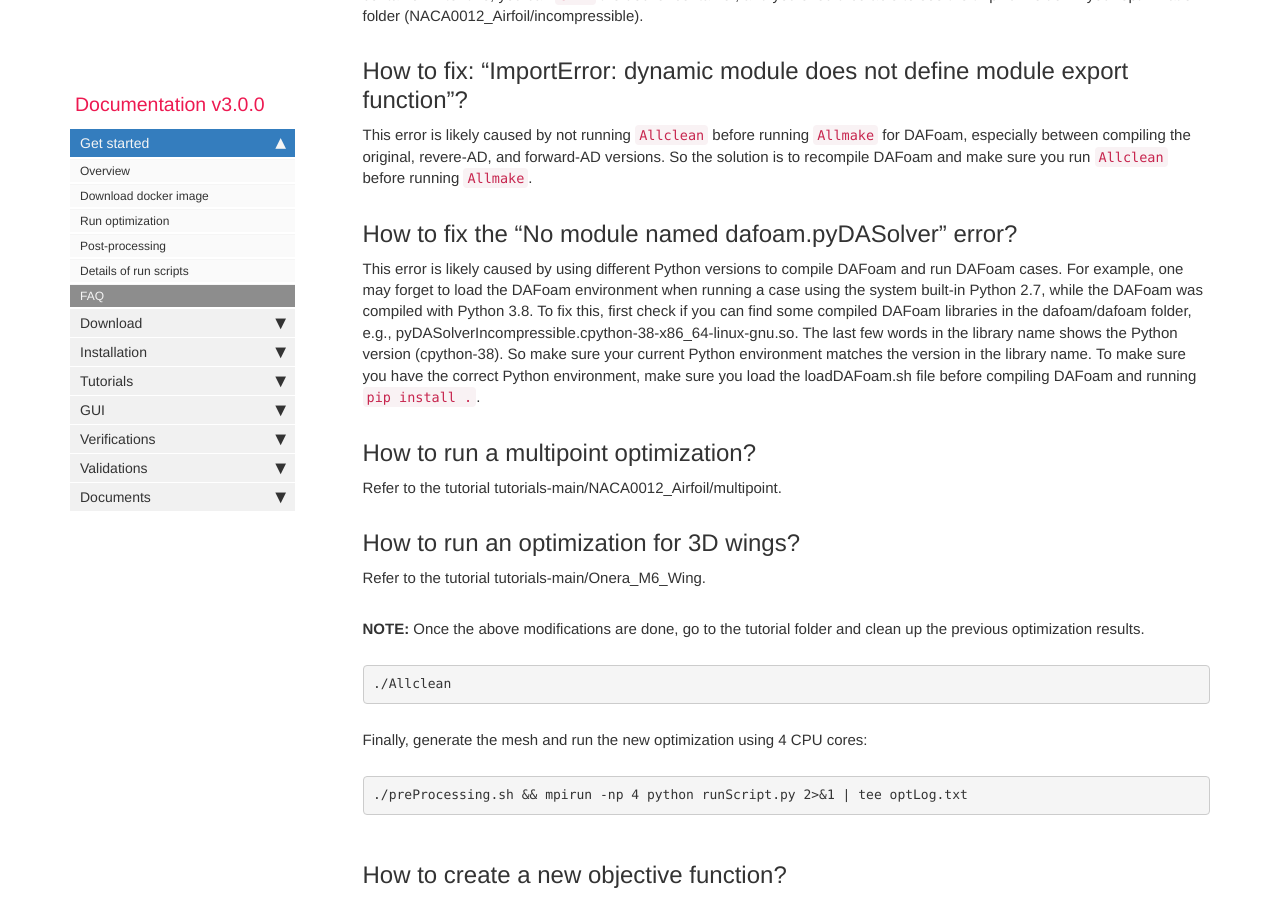
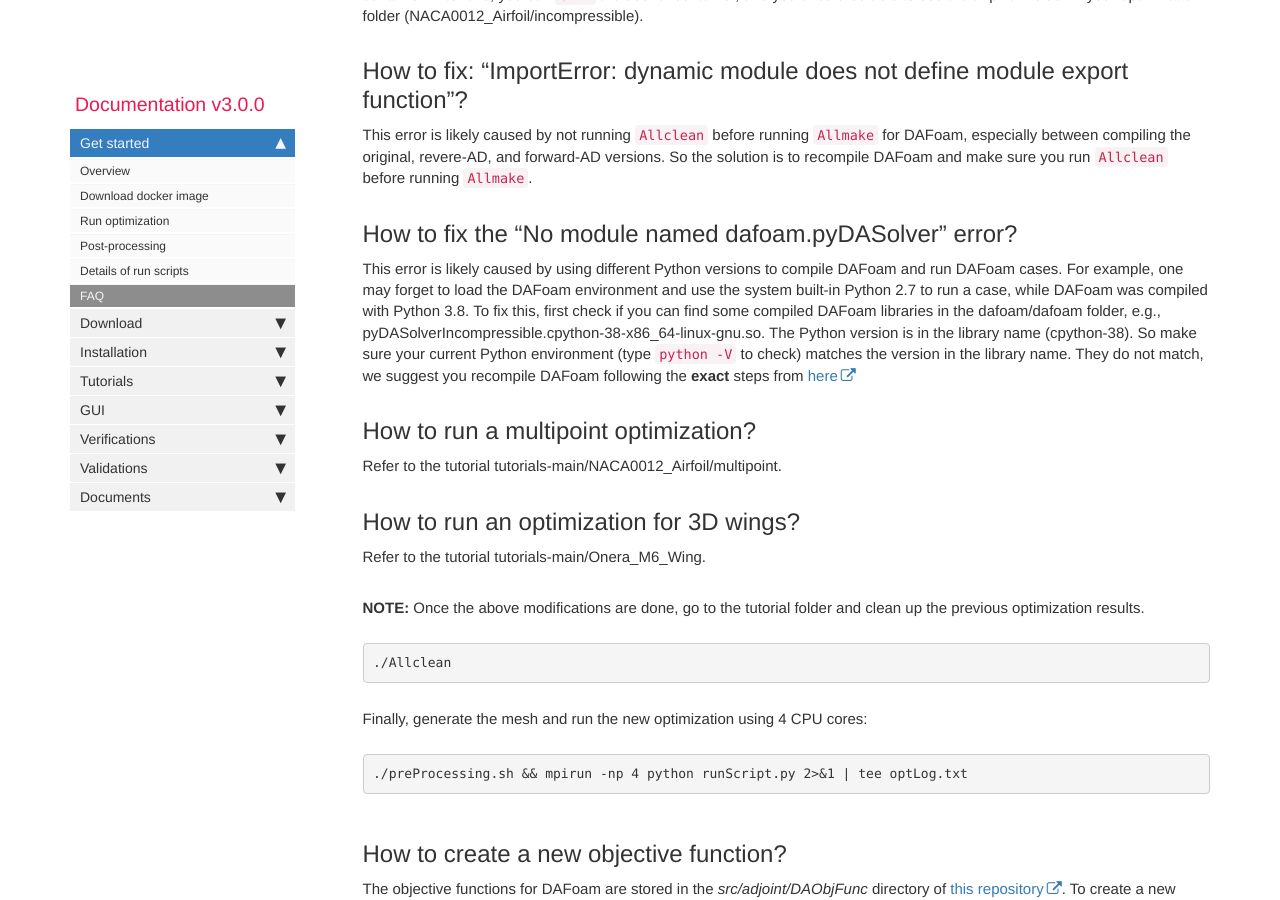
Before and after one commit to DAFoam/DAFoam.github.io, a Jekyll site: the page built from pages/mydoc/mydoc_get_started_faq.md, in a window 1280 px wide and 900 px high, scrolled down 5320 px. Built offline with Jekyll 4.4.1, drawn with Linux system fonts in a browser that asks for light colours; comment, search, counter and statistics services are not loaded.

Commit message:
content update

```diff
--- a/pages/mydoc/mydoc_get_started_faq.md
+++ b/pages/mydoc/mydoc_get_started_faq.md
@@ -143,7 +143,7 @@ This error is likely caused by not running `Allclean` before running `Allmake` f
 
 ## How to fix the "No module named dafoam.pyDASolver" error?
 
-This error is likely caused by using different Python versions to compile DAFoam and run DAFoam cases. For example, one may forget to load the DAFoam environment when running a case using the system built-in Python 2.7, while the DAFoam was compiled with Python 3.8. To fix this, first check if you can find some compiled DAFoam libraries in the dafoam/dafoam folder, e.g., pyDASolverIncompressible.cpython-38-x86_64-linux-gnu.so. The last few words in the library name shows the Python version (cpython-38). So make sure your current Python environment matches the version in the library name. To make sure you have the correct Python environment, make sure you load the loadDAFoam.sh file before compiling DAFoam and running `pip install .`.
+This error is likely caused by using different Python versions to compile DAFoam and run DAFoam cases. For example, one may forget to load the DAFoam environment and use the system built-in Python 2.7 to run a case, while DAFoam was compiled with Python 3.8. To fix this, first check if you can find some compiled DAFoam libraries in the dafoam/dafoam folder, e.g., pyDASolverIncompressible.cpython-38-x86_64-linux-gnu.so. The Python version is in the library name (cpython-38). So make sure your current Python environment (type `python -V` to check) matches the version in the library name. They do not match, we suggest you recompile DAFoam following the **exact** steps from [here](https://dafoam.github.io/mydoc_installation_source.html#dafoam)
 
 ## How to run a multipoint optimization?
 
```
